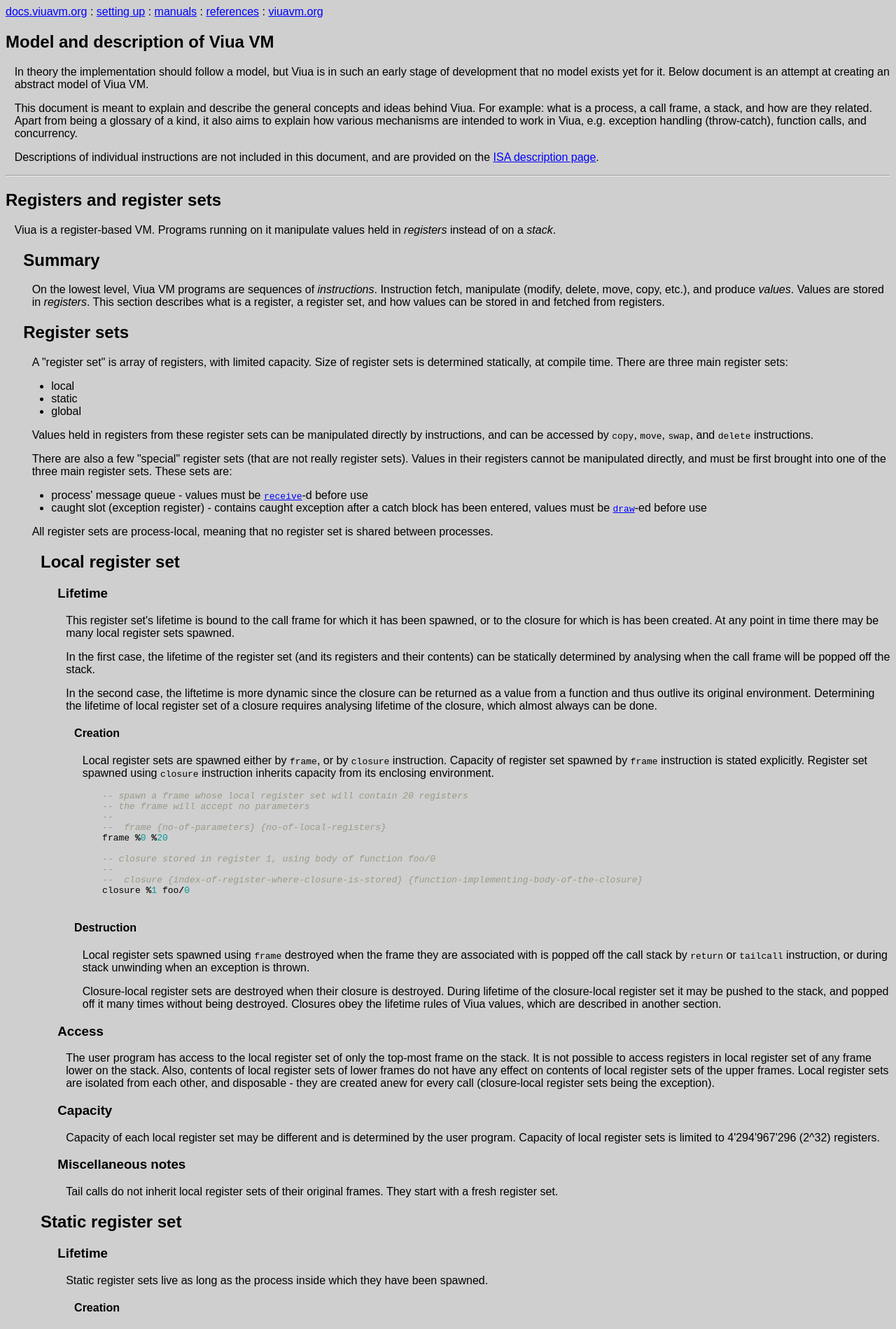
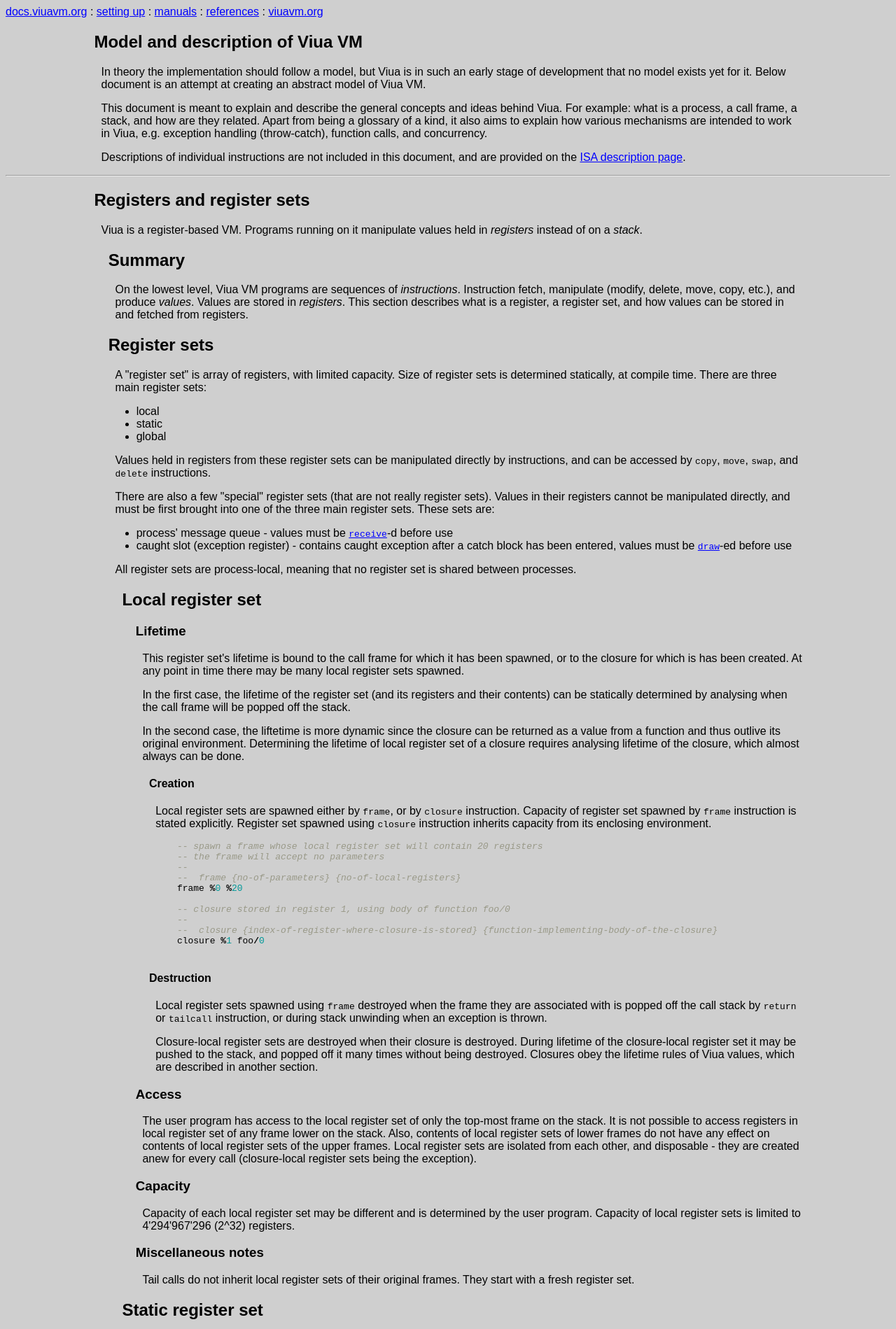
Before and after one commit to marekjm/docs.viuavm.org, a Jekyll site: the page built from model.html, in a window 1280 px wide. Shown: the top 1899 px of the page at 70% size. Built offline with Jekyll 4.4.1, drawn with Linux system fonts in a browser that asks for light colours.

Commit message:
Add missing CSS class

```diff
--- a/model.html
+++ b/model.html
@@ -2,7 +2,7 @@
 layout: default
 ---
 
-<section>
+<section class="chapter">
     <h1> Model and description of Viua VM </h1>
 
     <p>
@@ -28,7 +28,7 @@
 
 <hr>
 
-<section>
+<section class="chapter">
     <h1> Registers and register sets </h1>
 
     <p>
@@ -558,7 +558,7 @@
     </section>
 </section>
 
-<section>
+<section class="chapter">
     <h1> Values </h1>
 
     <p>
@@ -687,7 +687,7 @@
     </section>
 </section>
 
-<section>
+<section class="chapter">
     <h1> Data types </h1>
 
     <p>
@@ -871,7 +871,7 @@
     </section>
 </section>
 
-<section>
+<section class="chapter">
     <h1> Processes and stacks </h1>
 
     <section>
@@ -897,11 +897,11 @@
 
 <hr>
 
-<section>
+<section class="chapter">
     <h1> Technical details </h1>
 </section>
 
-<section>
+<section class="chapter">
     <h1> Scheduling </h1>
 
     <section>
@@ -917,7 +917,7 @@
     </section>
 </section>
 
-<section>
+<section class="chapter">
     <h1> FFI </h1>
 
     <section>
```
